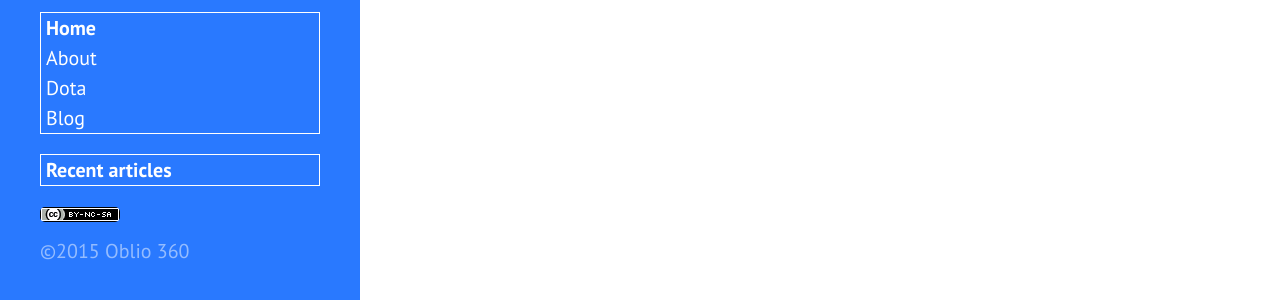
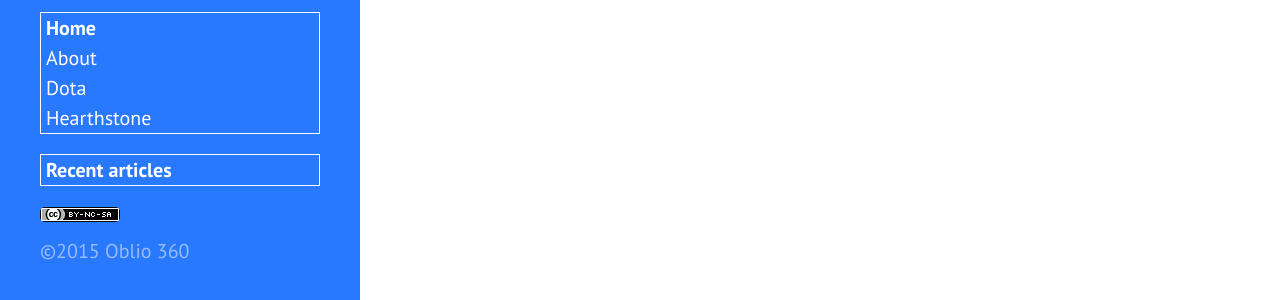
Before and after one commit to oblio360/oblio-blog, a Jekyll site: the page built from index.html, in a window 1280 px wide. Shown: the part 594-894 px from the top of the page. Built offline with Jekyll 4.4.1, drawn with Linux system fonts in a browser that asks for light colours; Markdown is read by kramdown in place of the engine named in the settings; the list of posts is cut into pages by our own code.

Commit message:
Wrong sidebar links for the blog.

```diff
--- a/_includes/sidebar.html
+++ b/_includes/sidebar.html
@@ -14,7 +14,7 @@
       <a href="/about">About</a>
       </li>
       <li><a href="//dota.oblio360.com">Dota</a></li>
-      <li><a href="//blog.oblio360.com">Blog</a></li>
+      <li><a href="//hearthstone.oblio360.com">Hearthstone</a></li>
     </ul>
 
     <ul class="archive-box">
```
